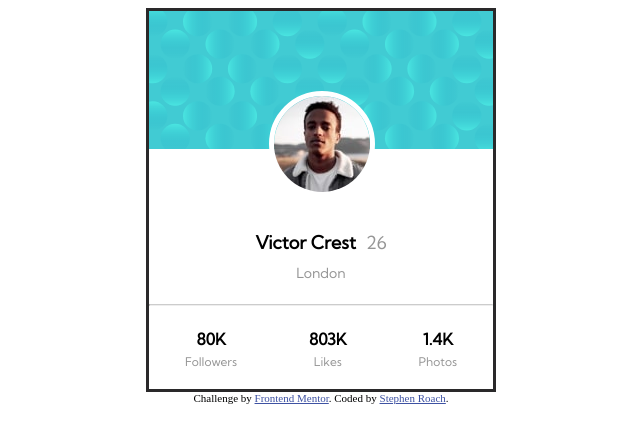
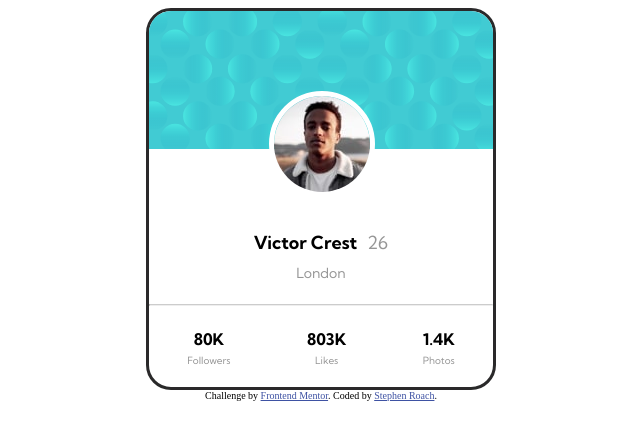
Before and after one commit to Stephen-Roach/ProfileCard-Component, a plain HTML site: page index.html in a window 1280 px wide. Shown: the whole page, without its empty margins (319-959 px from the left). Drawn offline with Linux system fonts and the light colour scheme.

Commit message:
fixed font weights

```diff
--- a/styles.css
+++ b/styles.css
@@ -1,13 +1,22 @@
 @import url('https://fonts.googleapis.com/css2?family=Kumbh+Sans:wght@400&display=swap');
+@import url('https://fonts.googleapis.com/css2?family=Kumbh+Sans:wght@700&display=swap');
 
 * {
   box-sizing: border-box;
+}
+
+body {
+  display: flex;
+  flex-direction: column;
+  /* justify-content: center;
+  align-items: center; */
 }
 
 .card {
   width: 350px;
   /* height: 350px; */
   border: 3px rgb(42, 41, 42) solid;
+  border-radius: 25px;
   margin: 0 auto;
   display: flex;
   flex-direction: column;
@@ -18,6 +27,9 @@
 .card__topImg {
   max-width: 100%;
   z-index: 1;
+  overflow: hidden;
+  border-top-left-radius: 22px;
+  border-top-right-radius: 22px;
 }
 
 .card__topImgVictor {
@@ -47,7 +59,7 @@
 }
 
 .card__middleInfo-Name {
-  font-weight: 800;
+  font-weight: bolder;
 }
 
 .card__middleInfo-Age {
@@ -88,13 +100,13 @@ hr {
 }
 
 .card__bottomState-type {
-  font-size: 12px;
+  font-size: 10px;
   color: hsl(0, 0%, 59%);
   /* margin-bottom: 20px; */
 }
 
 .footer {
-  font-size: 11px;
+  font-size: 10px;
   text-align: center;
 }
 .footer a {
```
